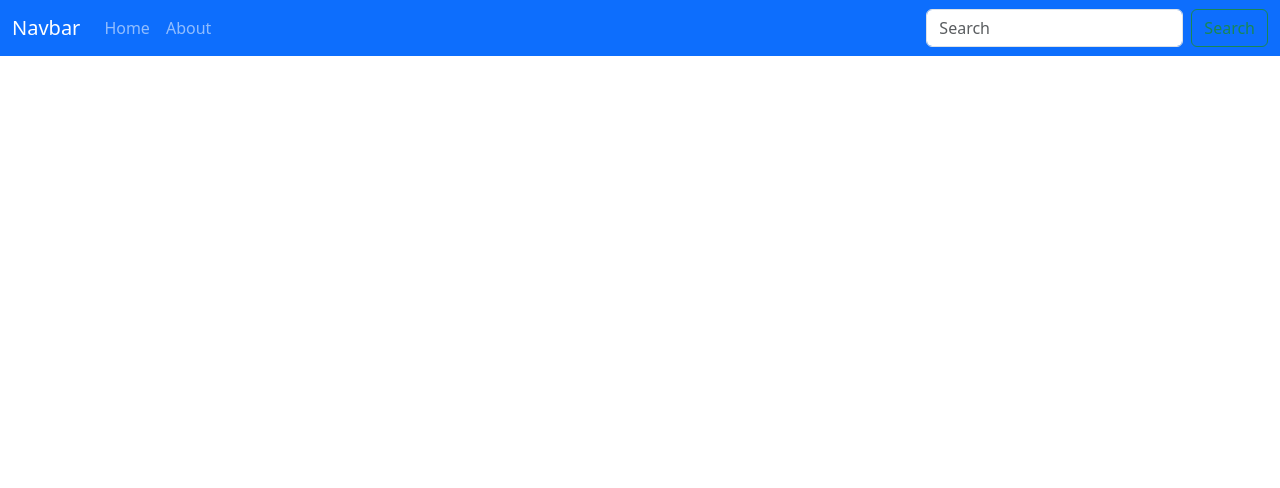
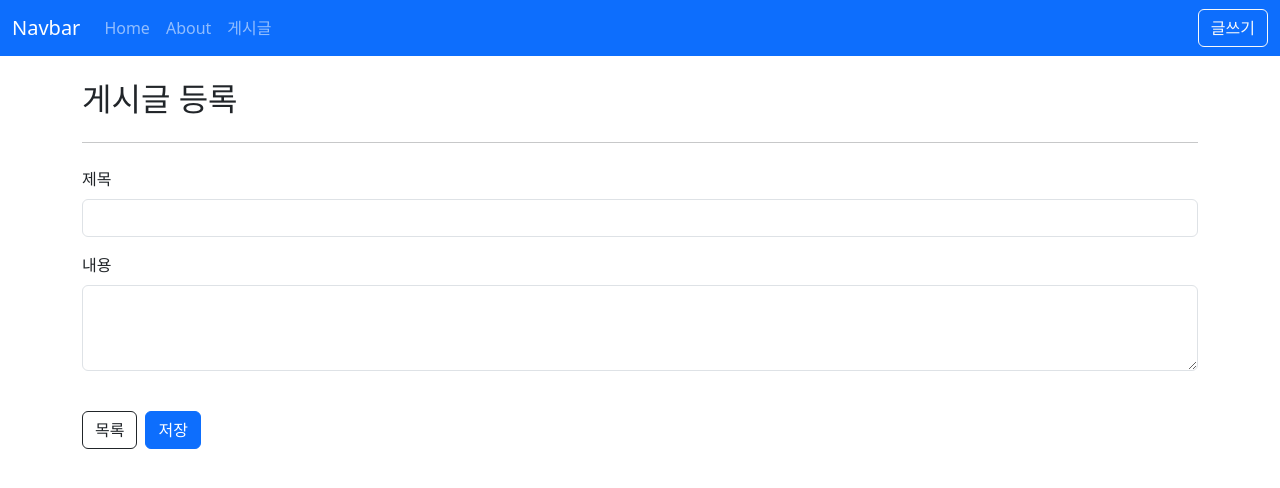
Before and after one commit to Woochang1132/vue3-project, a Vue app: page /posts/create in a window 1280 px wide. Shown: the top 488 px of the page. Built offline with nearby package versions, Linux system fonts and the light colour scheme.

Commit message:
[개발] 게시판 router 설정 및 등록 페이지 구성 진행중

```diff
--- a/src/layouts/TheHeader.vue
+++ b/src/layouts/TheHeader.vue
@@ -26,18 +26,17 @@
                 >About</RouterLink
               >
             </li>
+            <li class="nav-item">
+              <RouterLink class="nav-link" active-class="active" to="/posts"
+                >게시글</RouterLink
+              >
+            </li>
           </ul>
-          <form class="d-flex" role="search">
-            <input
-              class="form-control me-2"
-              type="search"
-              placeholder="Search"
-              aria-label="Search"
-            />
-            <button class="btn btn-outline-success" type="submit">
-              Search
+          <div class="d-flex">
+            <button class="btn btn-outline-light" type="button" @click="goPage">
+              글쓰기
             </button>
-          </form>
+          </div>
         </div>
       </div>
     </nav>
@@ -45,7 +44,12 @@
 </template>
 
 <script setup>
-import { RouterLink } from 'vue-router';
+import { RouterLink, useRouter } from 'vue-router';
+
+const router = useRouter();
+const goPage = () => {
+  router.push('/posts/create');
+};
 </script>
 
 <style lang="scss" scoped></style>
--- a/src/views/posts/PostCreateView.vue
+++ b/src/views/posts/PostCreateView.vue
@@ -2,6 +2,20 @@
   <div>
     <h2>게시글 등록</h2>
     <hr class="my-4" />
+    <form @submit.prevent>
+      <div class="mb-3">
+        <label for="exampleFormControlInput1" class="form-label">제목</label>
+        <input type="text" class="form-control" id="title" />
+      </div>
+      <div class="mb-3">
+        <label for="content" class="form-label">내용</label>
+        <textarea class="form-control" id="content" rows="3"></textarea>
+      </div>
+      <div class="pt-4">
+        <button type="button" class="btn btn-outline-dark me-2">목록</button>
+        <button class="btn btn-primary">저장</button>
+      </div>
+    </form>
   </div>
 </template>
 
--- a/src/views/posts/PostDetailView.vue
+++ b/src/views/posts/PostDetailView.vue
@@ -1,7 +1,10 @@
 <template>
   <div>
-    <h2>게시글 등록</h2>
+    <h2>게시글 상세</h2>
     <hr class="my-4" />
+    <p>params : {{ $route.params }}</p>
+    <p>query : {{ $route.query }}</p>
+    <p>hash : {{ $route.hash }}</p>
   </div>
 </template>
 
--- a/src/views/posts/PostEditView.vue
+++ b/src/views/posts/PostEditView.vue
@@ -1,6 +1,6 @@
 <template>
   <div>
-    <h2>게시글 등록</h2>
+    <h2>게시글 수정</h2>
     <hr class="my-4" />
   </div>
 </template>
--- a/src/views/posts/PostListView.vue
+++ b/src/views/posts/PostListView.vue
@@ -1,6 +1,6 @@
 <template>
   <div>
-    <h2>게시글 등록</h2>
+    <h2>게시글 목록</h2>
     <hr class="my-4" />
   </div>
 </template>
```
Also changed, not shown: src/router/index.js (+20 -0 lines).
